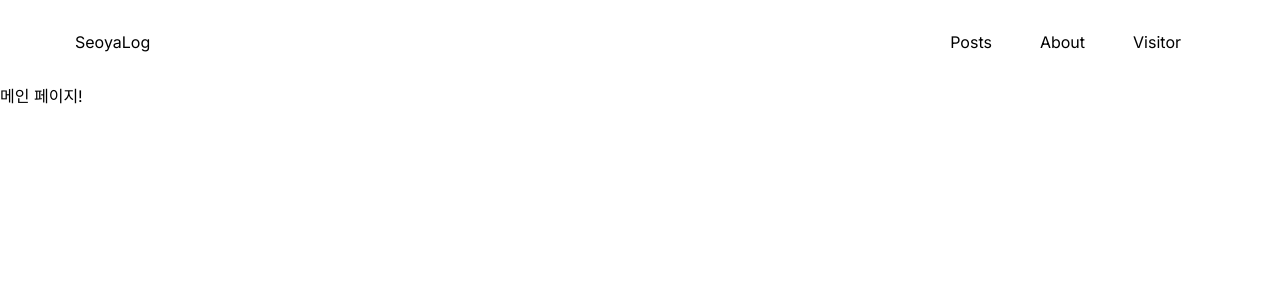
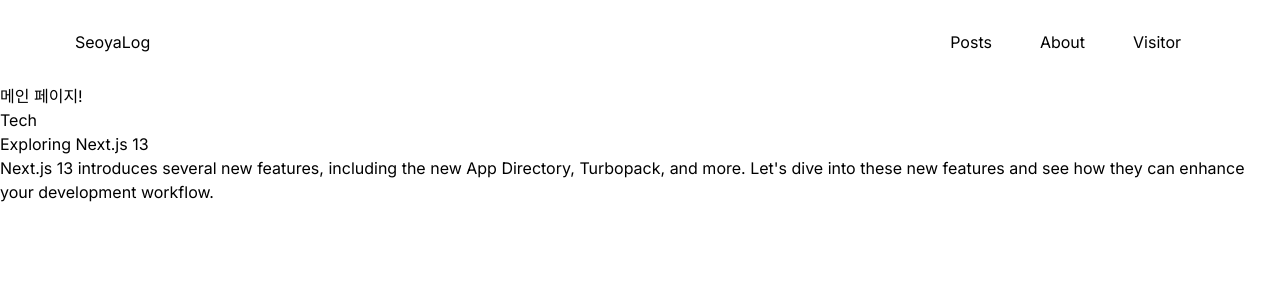
Before and after one commit to SeoHee3478/seoyalog, a Next.js app in the folder seoya-log/: page / in a window 1280 px wide. Shown: the top 300 px of the page. Built offline with nearby package versions, Linux system fonts and the light colour scheme.

Commit message:
Feat: PostCardItem 컴포넌트 초기 구현

```diff
--- a/seoya-log/src/app/page.tsx
+++ b/seoya-log/src/app/page.tsx
@@ -1,3 +1,15 @@
+import PostCardItem from "@/components/block/PostCardItem";
 export default function Home() {
-  return <h1>메인 페이지!</h1>;
+  // 더미 데이터
+  const category = "Tech";
+  const title = "Exploring Next.js 13";
+  const content =
+    "Next.js 13 introduces several new features, including the new App Directory, Turbopack, and more. Let's dive into these new features and see how they can enhance your development workflow.";
+
+  return (
+    <div>
+      <h1>메인 페이지!</h1>
+      <PostCardItem category={category} title={title} content={content} />
+    </div>
+  );
 }
--- /dev/null
+++ b/seoya-log/src/components/block/PostCardItem.tsx
@@ -0,0 +1,17 @@
+const PostCardItem = ({ category, title, content }: Props) => {
+  return (
+    <div>
+      <p>{category}</p>
+      <h3>{title}</h3>
+      <p>{content}</p>
+    </div>
+  );
+};
+
+export default PostCardItem;
+
+interface Props {
+  category: string;
+  title: string;
+  content: string;
+}
```
